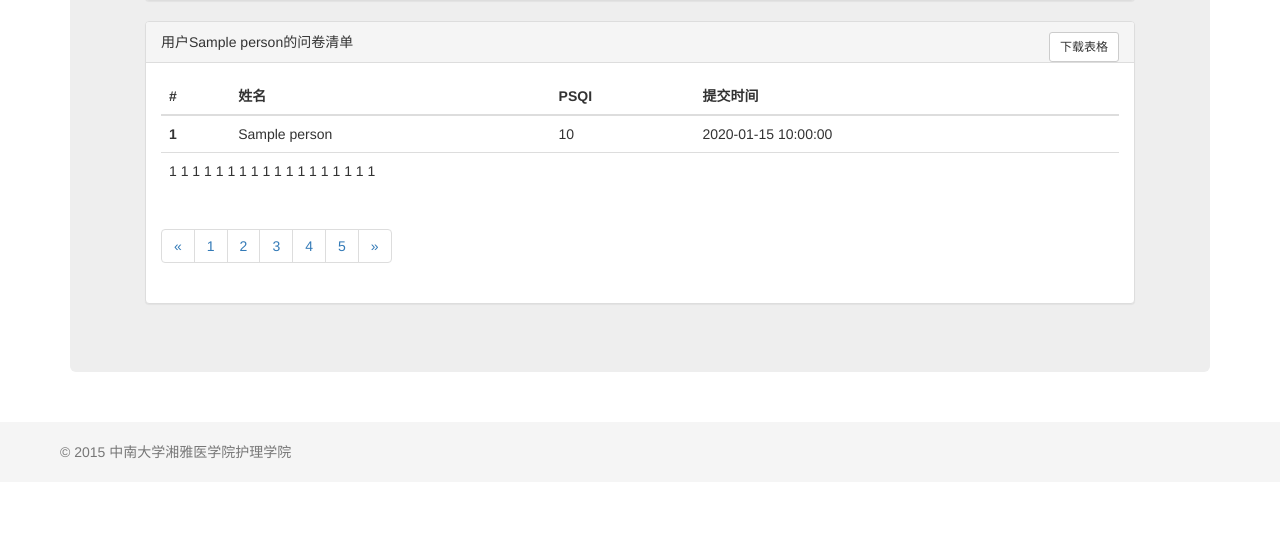
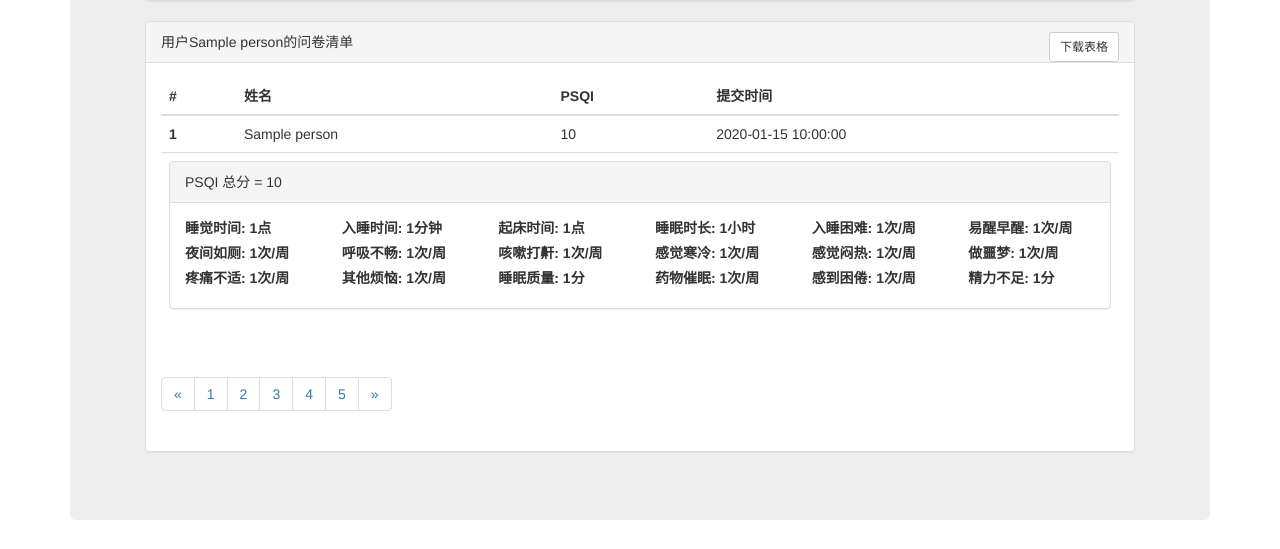
Before and after one commit to lomoalbert/SDE, a Django app: a page that uses templates/manage.html in a window 1280 px wide, after a click that opens the changed part. Shown: the part 681-1230 px from the top of the page. Before the commit the page ends 1140 px from the top, so only its background shows below. Run offline with Django 3.2, Linux system fonts and the light colour scheme; a user stored in the database is signed in; tables that the repository leaves empty hold one stand-in row (values such as "Sample post"); some libraries are stand-ins or nearby versions.

Commit message:
修改界面

```diff
--- a/main/views.py
+++ b/main/views.py
@@ -281,7 +281,7 @@ def manage(request, username=None,method=None):
             if method=='download':#下载某人的数据
                 person = Person.objects.get(username=username)
                 questions = Question.objects.filter(person=person)
-                content=''
+                content='username\tquestion1\tquestion2\tquestion3\tquestion4\tquestion5_a\tquestion5_b\tquestion5_c\tquestion5_d\tquestion5_e\tquestion5_f\tquestion5_g\tquestion5_h\tquestion5_i\tquestion5_j\tquestion6\tquestion7\tquestion8\tquestion9\tscore\tdate\n'
                 for i in questions:
                     line=[str(getattr(i,attr)) for attr in ['q1','q2','q3','q4','a','b','c','d','e','f','g','h','i','j','q6','q7','q8','q9','score','time_submit']]
                     content+=username+'\t'+'\t'.join(line)+'\n'
--- a/templates/manage.html
+++ b/templates/manage.html
@@ -20,7 +20,7 @@
         {% if persons %}
             <div class="panel panel-default">
                 <div class="panel-heading">调查用户清单
-                <a class="pull-right btn btn-sm btn-default" href="/importperson/">导入</a>
+                    <a class="pull-right btn btn-sm btn-default" href="/importperson/">导入</a>
                 </div>
 
                 <div class="panel-body">
@@ -53,6 +53,7 @@
                             <thead>
                             <tr>
                                 <th>住院号</th>
+                                <th>用户</th>
                                 <th>姓名</th>
                                 <th>性别</th>
                                 <th>年龄</th>
@@ -63,12 +64,19 @@
                             {% for person in persons %}
                                 <tr>
                                     <th scope="row">{{ person.adno }}</th>
-                                    <td><a href="/manage/{{ person.username }}/"> {{ person.name }} </a></td>
+                                    <td>{{ person.username }}</td>
+                                    <td>{{ person.name }}</td>
                                     <td>{{ person.sex }}</td>
                                     <td>{{ person.age }}</td>
-                                    <td><a href="/manage/{{ person.username }}/"><button class="btn btn-sm btn-primary">问卷记录</button></a>
-                                    <a href="/person/{{ person.username }}/update/"><button class="btn btn-sm btn-primary">信息更新</button></a>
-                                    <a href="/person/{{ person.username }}/delete/"><button class="btn btn-sm btn-primary">删除</button></a></td>
+                                    <td><a href="/manage/{{ person.username }}/">
+                                        <button class="btn btn-sm btn-primary">问卷记录</button>
+                                    </a>
+                                        <a href="/person/{{ person.username }}/update/">
+                                            <button class="btn btn-sm btn-primary">信息更新</button>
+                                        </a>
+                                        <a href="/person/{{ person.username }}/delete/">
+                                            <button class="btn btn-sm btn-primary">删除</button>
+                                        </a></td>
                                 </tr>
                             {% endfor %}
                             </tbody>
@@ -131,7 +139,8 @@
                     </div>
                 </div>
                 <div class="panel panel-default">
-                    <div class="panel-heading">用户{{ person.name }}的问卷清单<a class="pull-right btn btn-sm btn-default" href="./download/">下载表格</a>
+                    <div class="panel-heading">用户{{ person.name }}的问卷清单<a class="pull-right btn btn-sm btn-default"
+                                                                          href="./download/">下载表格</a>
                     </div>
                     <div class="panel-body">
                         <div class="form-group">
@@ -153,7 +162,31 @@
                                         <td>{{ question.time_submit|date:"Y-m-d H:i:s" }}</td>
                                     </tr>
                                     <tr id="desc{{ forloop.counter }}" style="display: none;">
-                                        <td colspan="4">{{ question.q1 }} {{ question.q2 }} {{ question.q3 }} {{ question.q4 }} {{ question.a }} {{ question.b }} {{ question.c }} {{ question.d }} {{ question.e }} {{ question.f }} {{ question.g }} {{ question.h }} {{ question.i }} {{ question.j }} {{ question.q6 }} {{ question.q7 }} {{ question.q8 }} {{ question.q9 }}  </td>
+                                        <td colspan="4">
+                                            <div class="panel panel-default text-left">
+                                                <div class="panel-heading">PSQI 总分 = {{ question.score }}</div>
+                                                <div class="panel-body row">
+                                                    <label class="col-md-2 control-label">睡觉时间: {{ question.q1 }}点</label>
+                                                    <label class="col-md-2 control-label">入睡时间: {{ question.q2 }}分钟</label>
+                                                    <label class="col-md-2 control-label">起床时间: {{ question.q3 }}点</label>
+                                                    <label class="col-md-2 control-label">睡眠时长: {{ question.q4 }}小时</label>
+                                                    <label class="col-md-2 control-label">入睡困难: {{ question.a }}次/周</label>
+                                                    <label class="col-md-2 control-label">易醒早醒: {{ question.b }}次/周</label>
+                                                    <label class="col-md-2 control-label">夜间如厕: {{ question.c }}次/周</label>
+                                                    <label class="col-md-2 control-label">呼吸不畅: {{ question.d }}次/周</label>
+                                                    <label class="col-md-2 control-label">咳嗽打鼾: {{ question.e }}次/周</label>
+                                                    <label class="col-md-2 control-label">感觉寒冷: {{ question.f }}次/周</label>
+                                                    <label class="col-md-2 control-label">感觉闷热: {{ question.g }}次/周</label>
+                                                    <label class="col-md-2 control-label">做噩梦: {{ question.h }}次/周</label>
+                                                    <label class="col-md-2 control-label">疼痛不适: {{ question.i }}次/周</label>
+                                                    <label class="col-md-2 control-label">其他烦恼: {{ question.j }}次/周</label>
+                                                    <label class="col-md-2 control-label">睡眠质量: {{ question.q6 }}分</label>
+                                                    <label class="col-md-2 control-label">药物催眠: {{ question.q7 }}次/周</label>
+                                                    <label class="col-md-2 control-label">感到困倦: {{ question.q8 }}次/周</label>
+                                                    <label class="col-md-2 control-label">精力不足: {{ question.q9 }}分</label>
+                                                </div>
+                                            </div>
+                                        </td>
                                     </tr>
                                 {% endfor %}
                                 </tbody>
```
Also changed, not shown: templates/person.html (+21 -10 lines).
